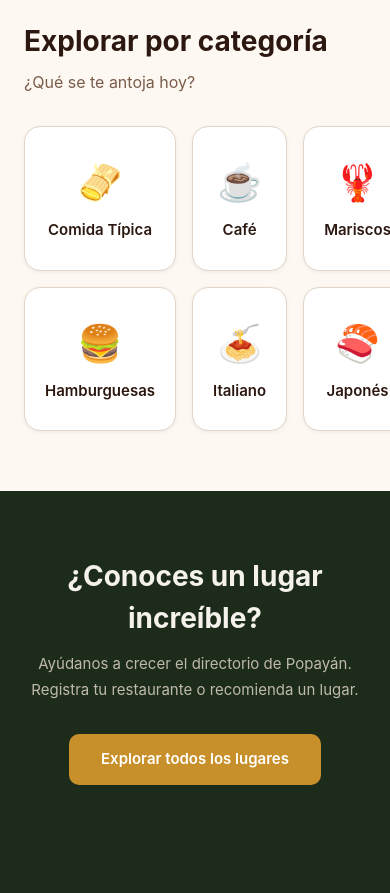
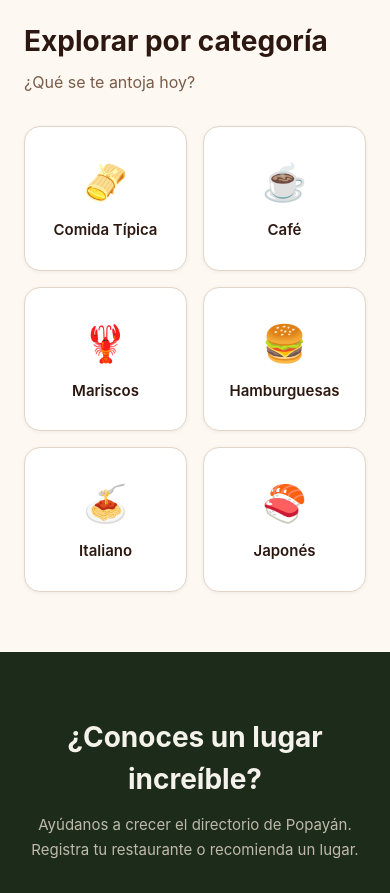
Before and after one commit to Kevinchicaiza96/sabores-popayan, a React (Vite) app: page / in a window 390 px wide. Shown: the part 2020-2913 px from the top of the page. Built offline with nearby package versions, Linux system fonts and the light colour scheme.

Commit message:
fix: categorías responsive en móvil

```diff
--- a/src/styles/home.css
+++ b/src/styles/home.css
@@ -97,8 +97,16 @@
 
 .categorias__grid {
   display: grid;
-  grid-template-columns: repeat(3, 1fr);
+  grid-template-columns: repeat(auto-fit, minmax(150px, 1fr));
   gap: 16px;
+  max-width: 900px;
+  margin: 0 auto;
+}
+
+@media (max-width: 768px) {
+  .categorias__grid {
+    grid-template-columns: repeat(2, 1fr);
+  }
 }
 
 .categoria-card {
```
